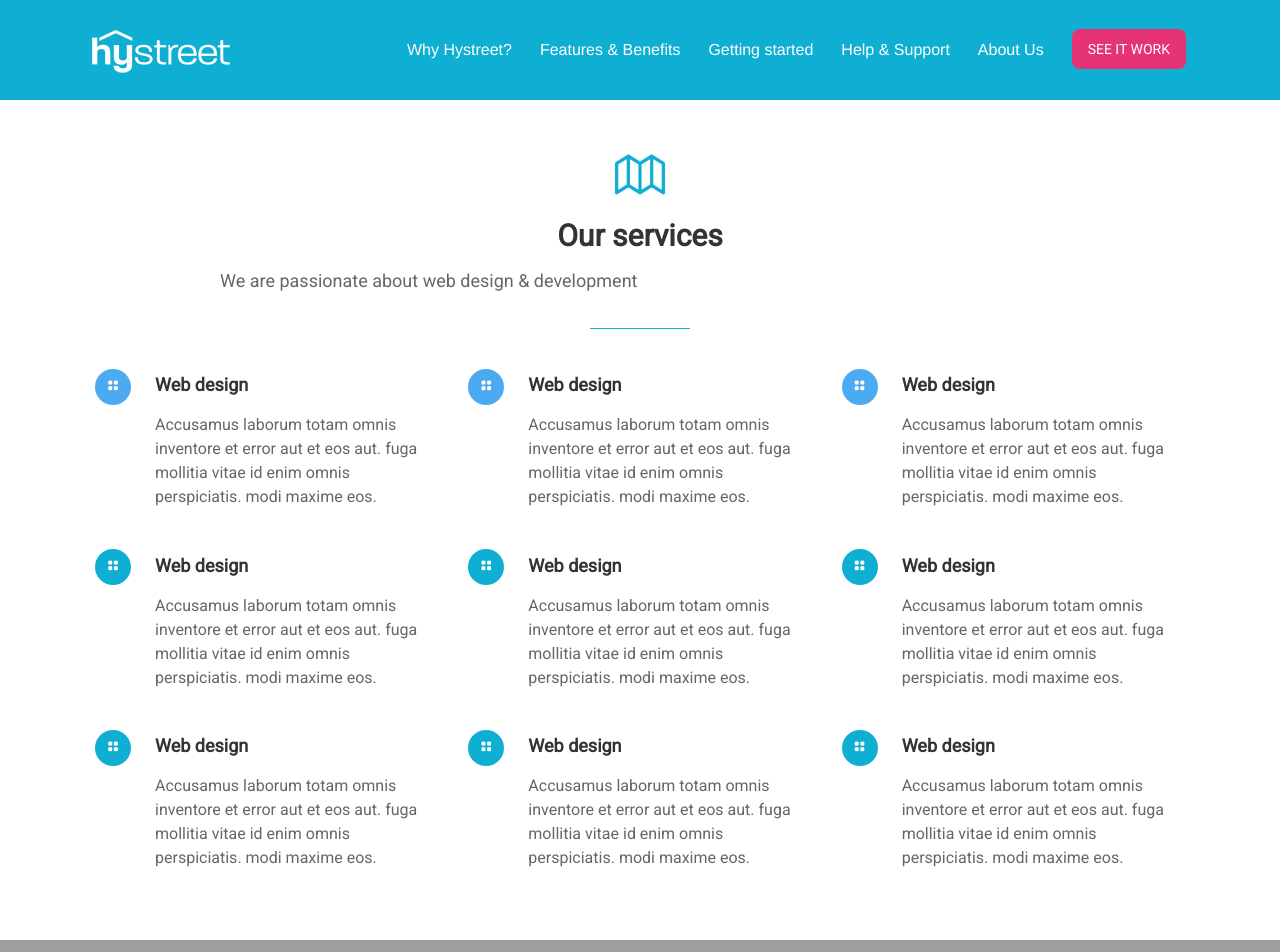
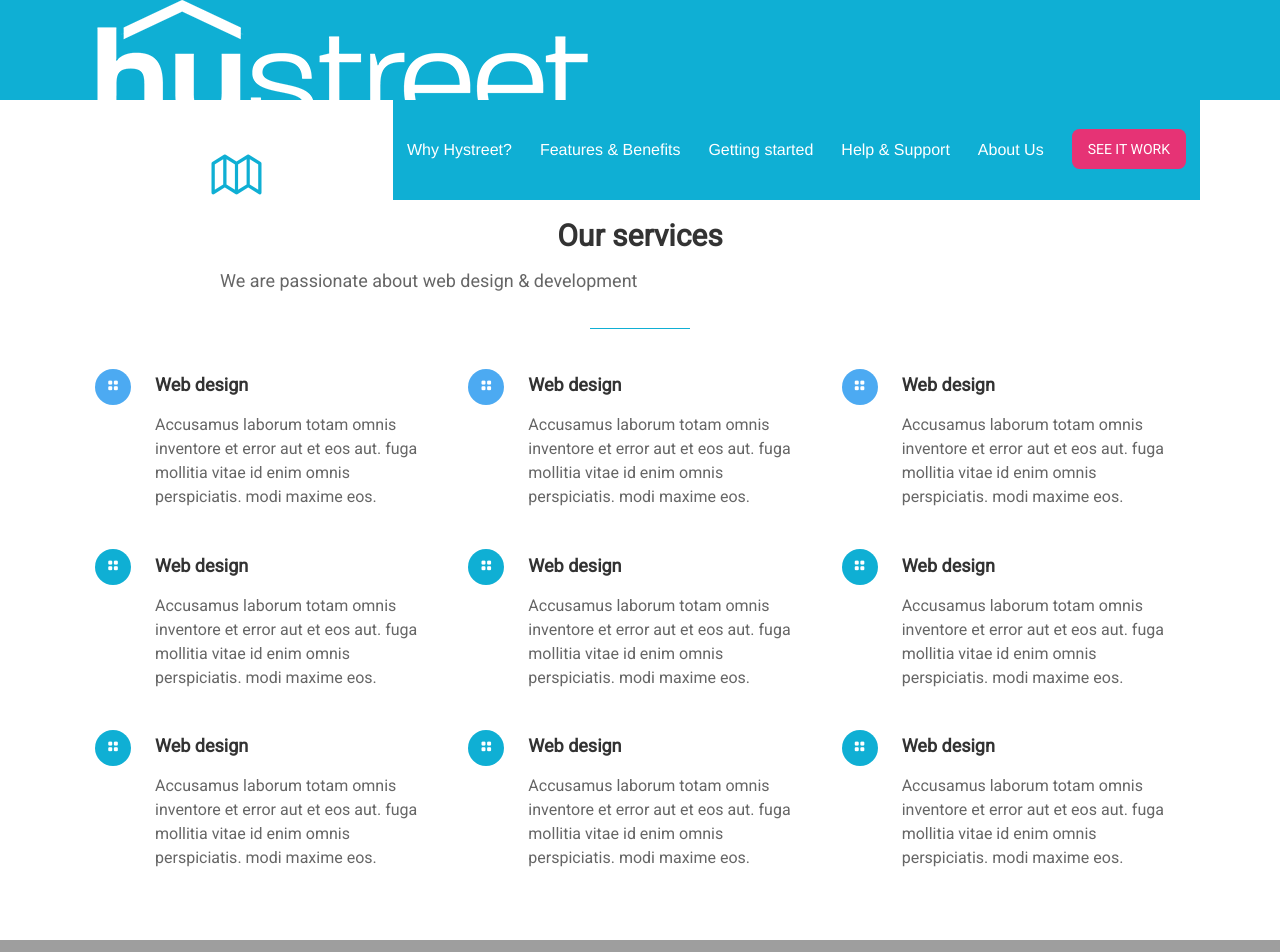
Before and after one commit to hystreet/hystreet.github.io, a Jekyll site: the page built from services.html, in a window 1280 px wide. Shown: the top 952 px of the page. Built offline with Jekyll 4.4.1, drawn with Linux system fonts in a browser that asks for light colours; some web fonts are replaced; a script that is not in the unit is left out; grey boxes are pictures that could not be loaded.

Commit message:
Changing image to higher res versions

```diff
--- a/_layouts/default.html
+++ b/_layouts/default.html
@@ -52,7 +52,7 @@ src="https://www.facebook.com/tr?id=215650522204897&ev=PageView&noscript=1"
             <li class='name'>
               <span>
                    <a href="/">
-                <img src='{{site.url}}/images/top-bar-logo.png'>
+                <img src='{{site.url}}/images/top-menu-logo.png'>
                    </a>
               </spaqn>
             </li>
```
Also changed, not shown: images/top-menu-logo.png (added).
